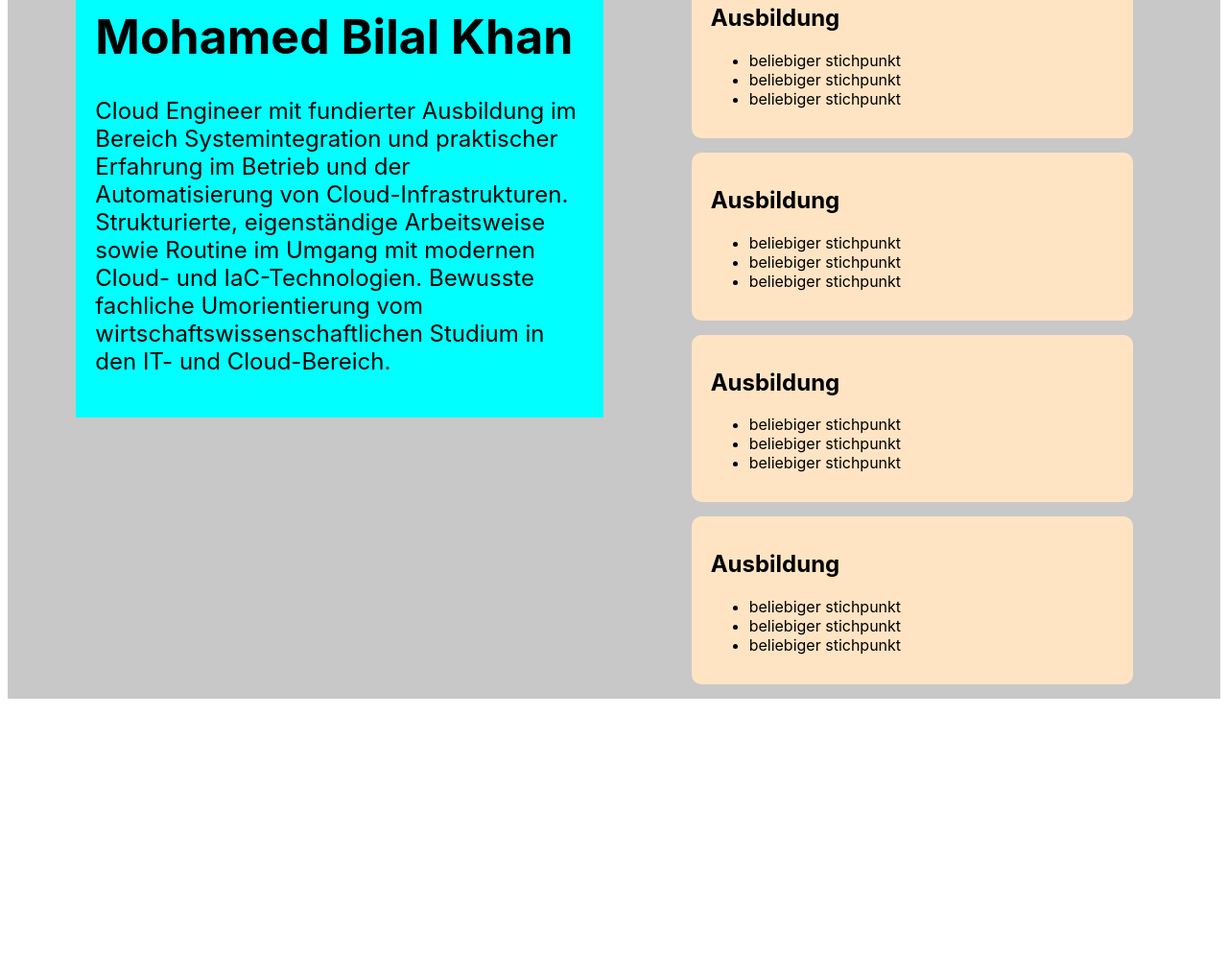
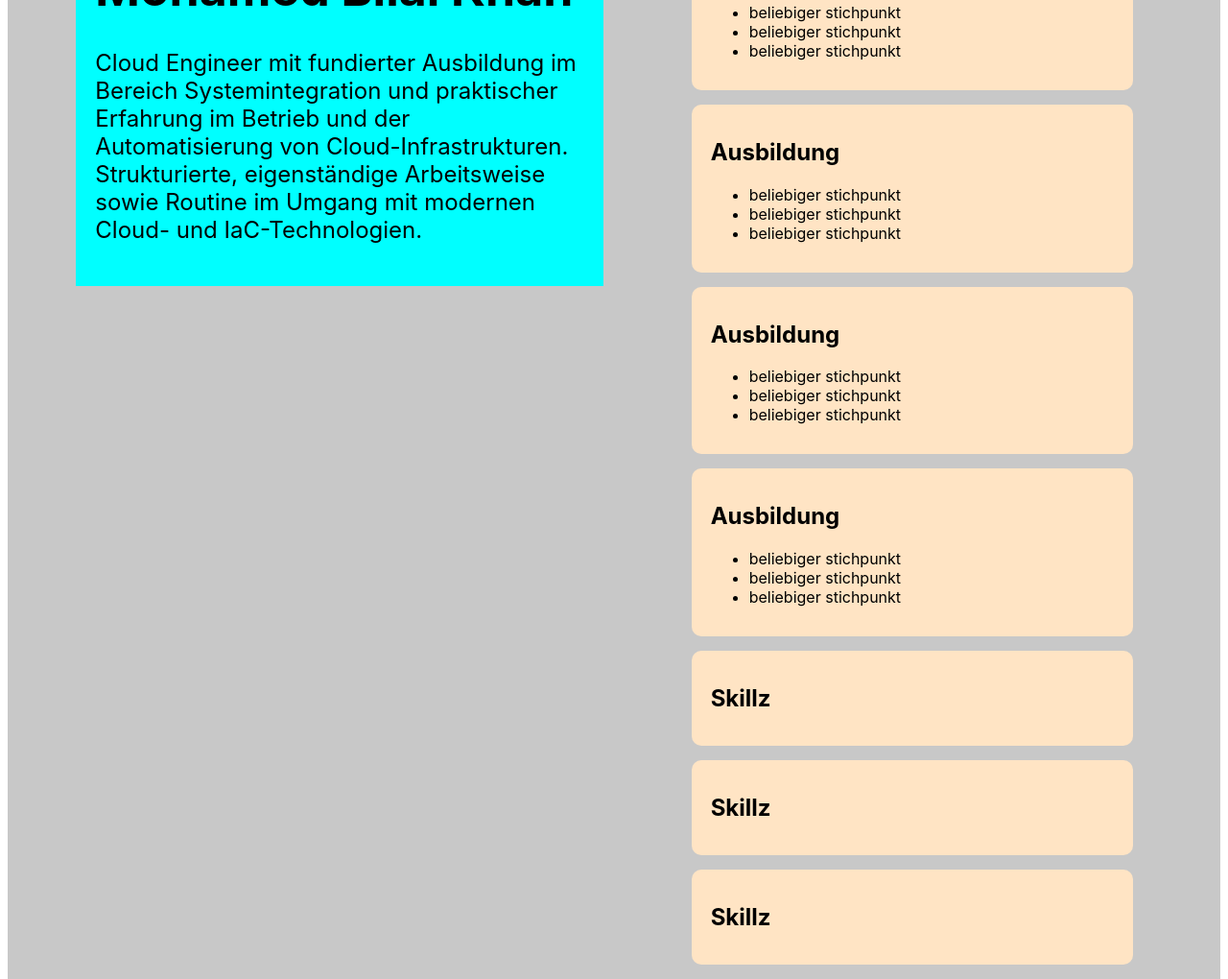
Before and after one commit to bilal-khan56/crispy-broccoli, a plain HTML site: page index.html in a window 1280 px wide. Shown: the part 154-1174 px from the top of the page at 96% size. Before the commit the page ends 882 px from the top, so only its background shows below. Drawn offline with Linux system fonts and the light colour scheme; a web font is replaced by a local one.

Commit message:
responsiveness correction

```diff
--- a/index.html
+++ b/index.html
@@ -2,6 +2,8 @@
 <html>
     <head>
         <!-- HTML in your document's head -->
+        <meta name="viewport" content="width=device-width, initial-scale=1.0"/>
+        <meta charset="UTF-8" />
         <link rel="preconnect" href="https://rsms.me/">
         <link rel="stylesheet" href="https://rsms.me/inter/inter.css">
         <link rel="stylesheet" href="style.css">
@@ -13,9 +15,10 @@
         <header class="header">
             <div class="container-hero">
                 <h1 id="name">Mohamed Bilal Khan</h1>
-            <p id="beschreibung">Cloud Engineer mit fundierter Ausbildung im Bereich Systemintegration und praktischer Erfahrung im Betrieb und der Automatisierung von Cloud-Infrastrukturen. Strukturierte, eigenständige Arbeitsweise sowie Routine im Umgang mit modernen Cloud- und IaC-Technologien. Bewusste fachliche Umorientierung vom wirtschaftswissenschaftlichen Studium in den IT- und Cloud-Bereich.</p>
+                <p id="beschreibung">Cloud Engineer mit fundierter Ausbildung im Bereich Systemintegration und praktischer Erfahrung im Betrieb und der Automatisierung von Cloud-Infrastrukturen. Strukturierte, eigenständige Arbeitsweise sowie Routine im Umgang mit modernen Cloud- und IaC-Technologien.</p>
             </div>
         </header>
+
 
         <section class="boxes">
             <div class="container-cv">
@@ -79,13 +82,21 @@
                     </ul>
                 </div>
 
+                <div class="box">
+                    <h2>Skillz</h2>
+                </div>
+
+                            <div class="box">
+                    <h2>Skillz</h2>
+                </div>
+
+                                <div class="box">
+                    <h2>Skillz</h2>
+                </div>
+
             </div>
         </section>
     </div>
 
-    <div class="container-ps">
-        <h2>weitere kenntnisse</h2>
-    </div>
-
 </body>
 </html>
--- a/style.css
+++ b/style.css
@@ -10,24 +10,27 @@ body::selection{
     background-color: rgb(200, 200, 200);
     justify-content: space-evenly;
     position: relative;
-    top: 100px;
+    top: 50px;
 }
 
 .header {
+    position: sticky;
+    top: 20px;
     flex-basis: 550px;
+    height: max-content;
 }
 
-.container-hero{
+.container-hero {
     background-color: aqua;
     padding: 20px;
     /*flex-basis: 500px;*/
 }
 
-#name{
+#name {
     font-size: 50px;
 }
 
-#beschreibung{
+#beschreibung {
     font-size: 150%;
 }
 
@@ -52,4 +55,5 @@ body::selection{
 
 .container-ps {
     background-color: brown;
+    z-index: 2;
 }
```
Lines whose indentation alone changed are shown as unchanged.
